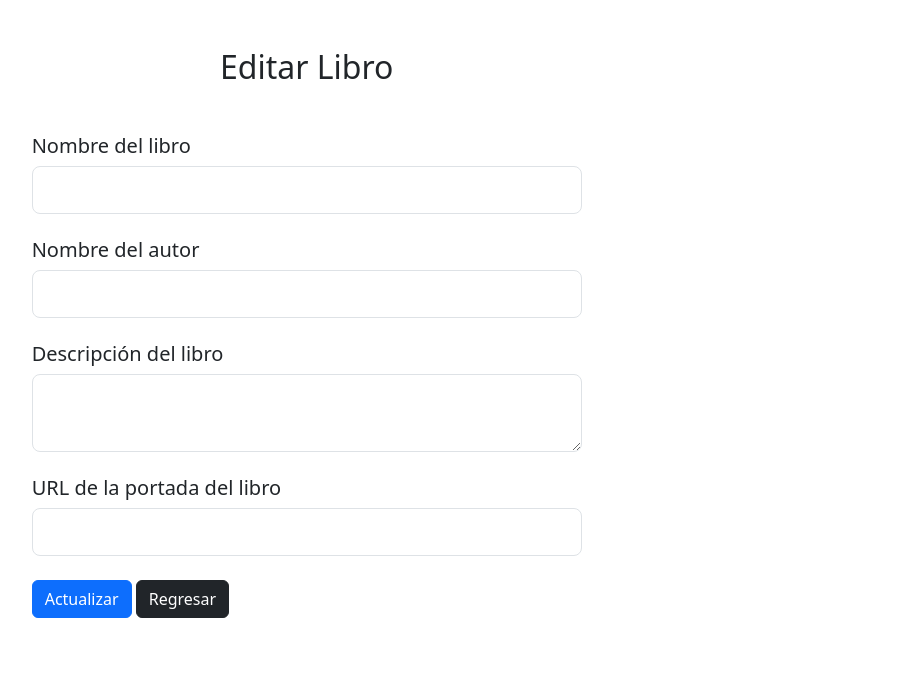
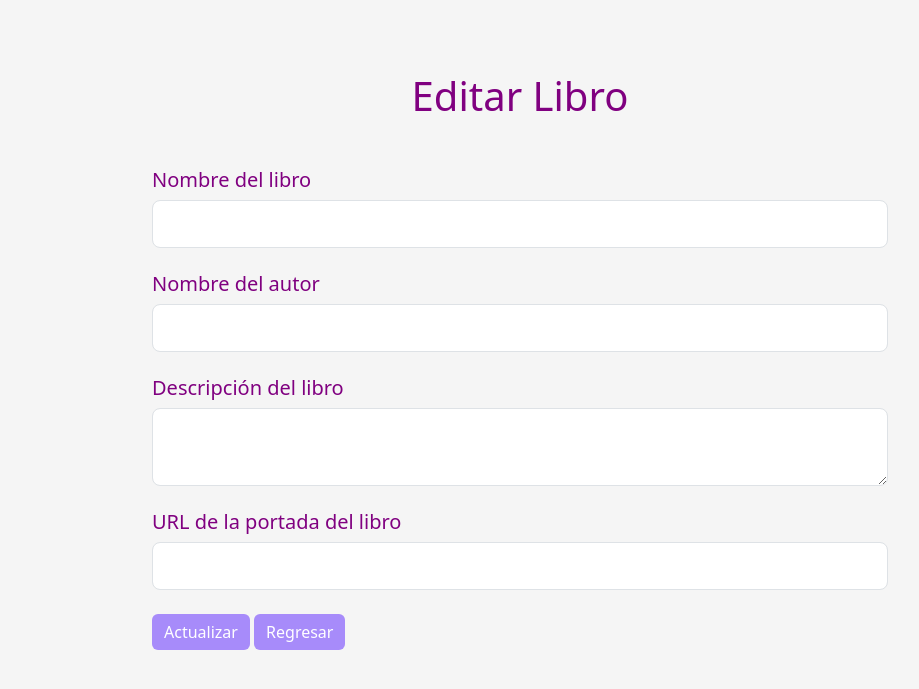
Before and after one commit to florienborg/biblioteca, a PHP site: page /view/logic/actualizar.php?id=1 in a window 1280 px wide. Shown: the top 689 px of the page, without its empty margins (120-1039 px from the left). Run offline with PHP 8.4, Linux system fonts and the light colour scheme; data that the repository does not hold is empty.

Commit message:
CSS/Form editar informacion de libros está hecho.

```diff
--- a/view/logic/actualizar.php
+++ b/view/logic/actualizar.php
@@ -15,29 +15,51 @@ $libro = mysqli_fetch_array($query);
     <title>Biblioteca php - Update</title>
     <link href="https://cdn.jsdelivr.net/npm/bootstrap@5.3.0/dist/css/bootstrap.min.css" rel="stylesheet" integrity="sha384-9ndCyUaIbzAi2FUVXJi0CjmCapSmO7SnpJef0486qhLnuZ2cdeRhO02iuK6FUUVM" crossorigin="anonymous">
 </head>
+<style>
+  body {
+    background-color: #F5F5F5;
+    color: purple;
+  }
+
+  .btn-actualizar, .btn-regresar {
+    background-color:#A78BFA;
+    color: white;
+    border: none;
+    transition: box-shadow 0.3s ease;
+  }
+
+  .btn-actualizar:hover, .btn-regresar:hover {
+    box-shadow: 0 0 13px #A5B4FC;
+    background:#10B981;
+    color:white;
+  }
+</style>
+
 <body>
-    <div class="col-md-8 d-flex align-items-center flex-column mt-4" >
+  <div class="container mt-5">
+    <div class="row justify-content-center">
+      <div class="col-md-8">
         <div class="row mt-4">
-            <h2 class="text-center mb-5"> Editar Libro</h2>
+          <h1 class="text-center mb-5">Editar Libro</h1>
         </div>
 
         <form action="update.php" method="post">
           <input type="text" name="isbn" class="form-control mb-4 form-control-lg" value="<?php echo $libro['ISBN']?>" hidden>
           <h5>Nombre del libro</h5>
-            <input type="text" name="titulo" class="form-control mb-4 form-control-lg" value="<?php echo $libro['titulo']?>" style="width: 550px">
+          <input type="text" name="titulo" class="form-control mb-4 form-control-lg" value="<?php echo $libro['titulo']?>">
           <h5>Nombre del autor</h5>
           <input type="text" name="autor" class="form-control mb-4 form-control-lg" value="<?php echo $libro['autor']?>">
           <h5>Descripción del libro</h5>
           <textarea name="descripcion" class="form-control mb-4 form-control-lg"><?php echo $libro['descripcion']?></textarea>
           <h5>URL de la portada del libro</h5>
           <input type="url" name="portada" id="portada" class="form-control mb-4 form-control-lg" value="<?php echo $libro['portada']?>"/>
-            <input type="submit" value="Actualizar" class="btn btn-primary btn-block">
-            <button class="btn btn-dark" @onclick="location.redirect('./index.php')">Regresar</button>
+          <input type="submit" value="Actualizar" class="btn btn-actualizar btn-block">
+          <button class="btn btn-regresar" @onclick="location.redirect('./index.php')">Regresar</button>
         </form>
-
       </div>
 
-</body>
+
+
 </html>
 
 
```
Lines whose indentation alone changed are shown as unchanged.
